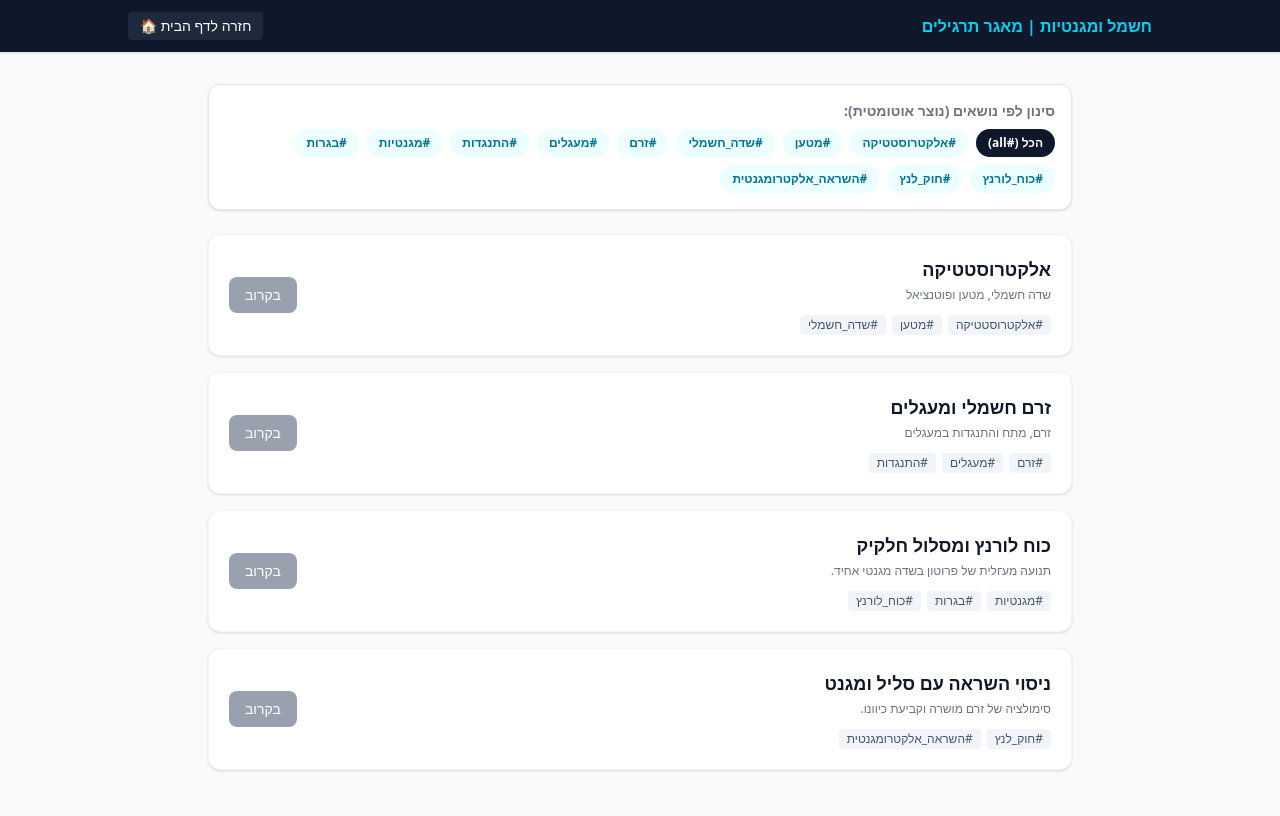
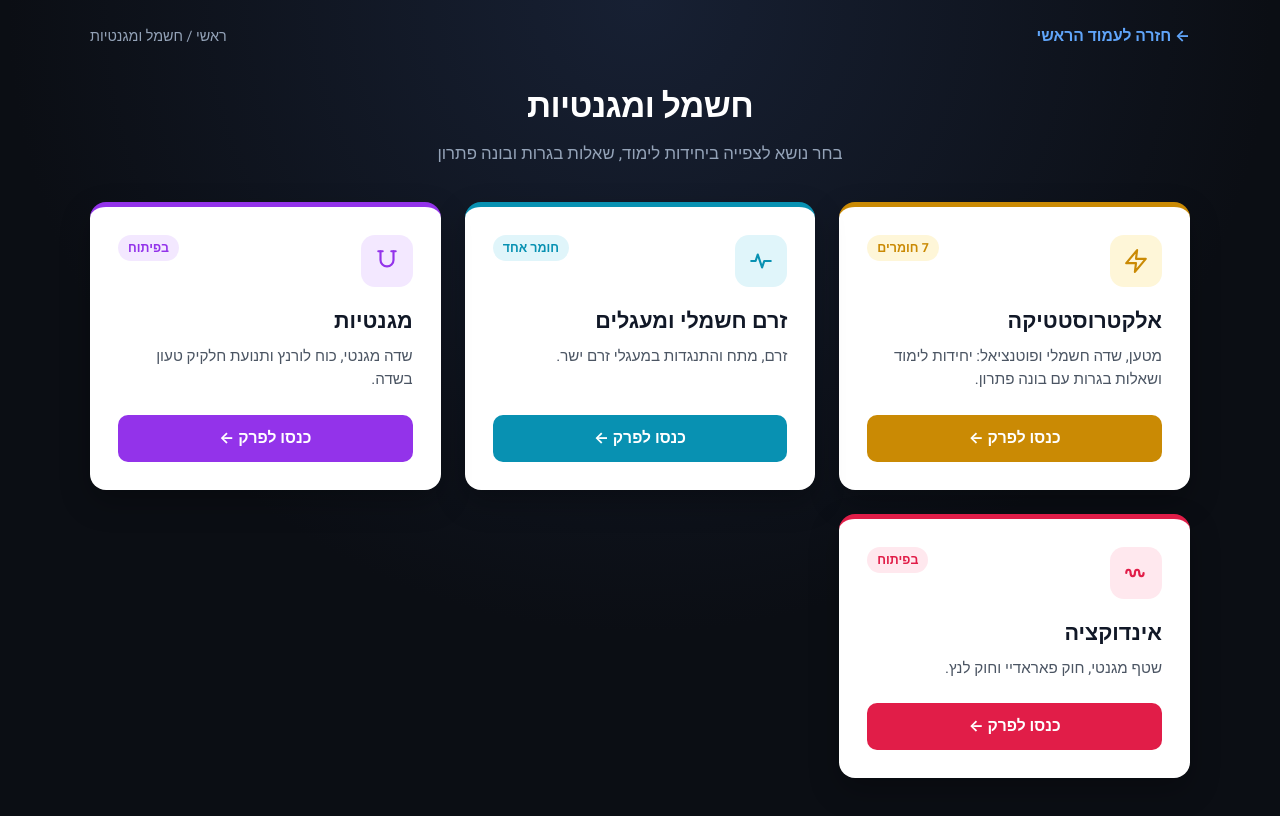
Before and after one commit to bagrut100/Ilya, a plain HTML site: page 02_Electricity/index.html in a window 1280 px wide. Drawn offline with nearby package versions, Linux system fonts and the light colour scheme.

Commit message:
Electricity index: same card style as mechanics, working links, colours per topic; auto-count materials on parent pages
Co-Authored-By: Claude Sonnet 5.5 <noreply@anthropic.com>
Claude-Session: https://claude.ai/code/session_0122D2WzAq3udLakYAmy5bSS

```diff
--- a/02_Electricity/index.html
+++ b/02_Electricity/index.html
@@ -3,120 +3,296 @@
 <head>
     <meta charset="UTF-8">
     <meta name="viewport" content="width=device-width, initial-scale=1.0">
-    <title>חשמל ומגנטיות - תרגילים</title>
-    <script src="https://cdn.jsdelivr.net/npm/@tailwindcss/browser@4"></script>
+    <title>חשמל ומגנטיות - פיזיקה 5 יח"ל</title>
+    <link rel="preconnect" href="https://fonts.googleapis.com">
+    <link rel="preconnect" href="https://fonts.gstatic.com" crossorigin>
+    <link href="https://fonts.googleapis.com/css2?family=Heebo:wght@400;500;700;800&display=swap" rel="stylesheet">
+    <style>
+        :root {
+            --bg-color: #0b0e14;
+            --card-bg: #ffffff;
+            --text-main: #111827;
+            --text-secondary: #4b5563;
+            --accent-blue: #0070f3;
+            --accent-slate: #64748b;
+        }
+
+        * {
+            box-sizing: border-box;
+            margin: 0;
+            padding: 0;
+            font-family: 'Heebo', system-ui, -apple-system, sans-serif;
+        }
+
+        body {
+            background-color: var(--bg-color);
+            background-image: radial-gradient(circle at 50% 0%, #172033 0%, #0b0e14 60%);
+            color: #fff;
+            min-height: 100vh;
+            display: flex;
+            flex-direction: column;
+            align-items: center;
+            padding: 25px 20px 60px;
+        }
+
+        .container {
+            width: 100%;
+            max-width: 1100px;
+        }
+
+        .top-nav {
+            display: flex;
+            align-items: center;
+            justify-content: space-between;
+            margin-bottom: 24px;
+            flex-wrap: wrap;
+            gap: 10px;
+        }
+
+        .back-link {
+            display: inline-flex;
+            align-items: center;
+            gap: 6px;
+            color: #60a5fa;
+            text-decoration: none;
+            font-weight: 700;
+            font-size: 0.98rem;
+            transition: opacity 0.2s;
+        }
+
+        .back-link:hover {
+            opacity: 0.85;
+            text-decoration: underline;
+        }
+
+        .breadcrumbs {
+            color: #94a3b8;
+            font-size: 0.9rem;
+        }
+
+        .header-section {
+            text-align: center;
+            padding: 10px 0 36px;
+        }
+
+        .header-section h1 {
+            font-size: 2.1rem;
+            font-weight: 800;
+            margin-bottom: 10px;
+            letter-spacing: -0.02em;
+        }
+
+        .header-section p {
+            color: #94a3b8;
+            font-size: 1.05rem;
+        }
+
+        .cards-container {
+            display: grid;
+            grid-template-columns: repeat(auto-fit, minmax(310px, 1fr));
+            gap: 24px;
+        }
+
+        .card {
+            background: var(--card-bg);
+            color: var(--text-main);
+            border-radius: 16px;
+            padding: 28px;
+            display: flex;
+            flex-direction: column;
+            justify-content: space-between;
+            box-shadow: 0 12px 30px rgba(0, 0, 0, 0.25);
+            transition: transform 0.25s ease, box-shadow 0.25s ease;
+            border-top: 5px solid var(--accent-blue);
+        }
+
+        .card:hover {
+            transform: translateY(-6px);
+            box-shadow: 0 20px 40px rgba(0, 0, 0, 0.4);
+        }
+
+        .card-top {
+            display: flex;
+            justify-content: space-between;
+            align-items: flex-start;
+            margin-bottom: 18px;
+        }
+
+        .icon-box {
+            width: 52px;
+            height: 52px;
+            border-radius: 14px;
+            background: #eff6ff;
+            color: var(--accent-blue);
+            display: flex;
+            align-items: center;
+            justify-content: center;
+        }
+
+        .icon-box svg {
+            width: 26px;
+            height: 26px;
+            stroke-width: 2;
+        }
+
+        .badge {
+            font-size: 0.78rem;
+            font-weight: 700;
+            padding: 4px 10px;
+            border-radius: 999px;
+        }
+
+        .badge-active {
+            background: #eff6ff;
+            color: #1d4ed8;
+        }
+
+        .badge-soon {
+            background: #f1f5f9;
+            color: #64748b;
+        }
+
+        .card h2 {
+            font-size: 1.35rem;
+            font-weight: 700;
+            margin-bottom: 8px;
+        }
+
+        .card p {
+            font-size: 0.95rem;
+            color: var(--text-secondary);
+            margin-bottom: 24px;
+            line-height: 1.5;
+        }
+
+        .card-btn {
+            display: flex;
+            align-items: center;
+            justify-content: center;
+            gap: 8px;
+            padding: 12px 20px;
+            border-radius: 10px;
+            background-color: var(--accent-blue);
+            color: #fff;
+            font-weight: 700;
+            font-size: 0.98rem;
+            text-decoration: none;
+            transition: filter 0.2s;
+        }
+
+        .card-btn:hover {
+            filter: brightness(1.08);
+        }
+
+        /* Карточки в разработке */
+        .card-soon {
+            border-top-color: #cbd5e1;
+        }
+
+        .card-soon .icon-box {
+            background: #f1f5f9;
+            color: var(--accent-slate);
+        }
+
+        .card-soon .card-btn {
+            background-color: var(--accent-slate);
+        }
+
+        @media (max-width: 600px) {
+            .cards-container {
+                grid-template-columns: 1fr;
+            }
+            .header-section h1 {
+                font-size: 1.7rem;
+            }
+        }
+    </style>
+<style>/* topic-colours */
+.card.t1{border-top-color:#CA8A04 !important}.card.t1 .icon-box{background:#FEF6D8 !important;color:#CA8A04 !important}.card.t1 .badge{background:#FEF6D8 !important;color:#CA8A04 !important}.card.t1 .card-btn{background-color:#CA8A04 !important}
+.card.t2{border-top-color:#0891B2 !important}.card.t2 .icon-box{background:#E0F5FA !important;color:#0891B2 !important}.card.t2 .badge{background:#E0F5FA !important;color:#0891B2 !important}.card.t2 .card-btn{background-color:#0891B2 !important}
+.card.t3{border-top-color:#9333EA !important}.card.t3 .icon-box{background:#F3E8FF !important;color:#9333EA !important}.card.t3 .badge{background:#F3E8FF !important;color:#9333EA !important}.card.t3 .card-btn{background-color:#9333EA !important}
+.card.t4{border-top-color:#E11D48 !important}.card.t4 .icon-box{background:#FFE8EE !important;color:#E11D48 !important}.card.t4 .badge{background:#FFE8EE !important;color:#E11D48 !important}.card.t4 .card-btn{background-color:#E11D48 !important}
+</style>
 </head>
-<body class="bg-gray-50 text-gray-800 min-h-screen flex flex-col">
+<body>
 
-    <nav class="bg-slate-900 text-white py-3 px-4 shadow-sm">
-        <div class="container mx-auto max-w-5xl flex justify-between items-center">
-            <span class="font-bold text-cyan-400">חשמל ומגנטיות | מאגר תרגילים</span>
-            <a href="../index.html" class="text-sm bg-slate-800 hover:bg-slate-700 px-3 py-1 rounded transition">חזרה לדף הבית 🏠</a>
+    <div class="container">
+        <div class="top-nav">
+            <a href="../index.html" class="back-link">← חזרה לעמוד הראשי</a>
+            <span class="breadcrumbs">ראשי / חשמל ומגנטיות</span>
         </div>
-    </nav>
 
-    <main class="flex-grow container mx-auto px-4 py-8 max-w-4xl">
+        <div class="header-section">
+            <h1>חשמל ומגנטיות</h1>
+            <p>בחר נושא לצפייה ביחידות לימוד, שאלות בגרות ובונה פתרון</p>
+        </div>
 
-        <div class="bg-white p-4 rounded-xl shadow-sm border border-gray-200 mb-6">
-            <span class="text-sm font-bold text-gray-500 block mb-2">סינון לפי נושאים (נוצר אוטומטית):</span>
-            <div class="flex flex-wrap gap-2" id="tags-container">
-                <button onclick="filterTags('all')" class="bg-slate-900 text-white text-xs font-semibold px-3 py-1.5 rounded-full transition cursor-pointer">הכל (#all)</button>
+        <div class="cards-container">
+            <div class="card t1">
+                <div>
+                    <div class="card-top">
+                        <div class="icon-box">
+                            <svg viewBox="0 0 24 24" fill="none" stroke="currentColor" stroke-linecap="round" stroke-linejoin="round">
+                                <polygon points="13 2 3 14 12 14 11 22 21 10 12 10 13 2"/>
+                            </svg>
+                        </div>
+                        <span class="badge badge-active">7 חומרים</span>
+                    </div>
+                    <h2>אלקטרוסטטיקה</h2>
+                    <p>מטען, שדה חשמלי ופוטנציאל: יחידות לימוד ושאלות בגרות עם בונה פתרון.</p>
+                </div>
+                <a href="02_1_electrostatics/index.html" class="card-btn">כנסו לפרק ←</a>
+            </div>
+
+            <div class="card t2">
+                <div>
+                    <div class="card-top">
+                        <div class="icon-box">
+                            <svg viewBox="0 0 24 24" fill="none" stroke="currentColor" stroke-linecap="round" stroke-linejoin="round">
+                                <path d="M3 12h4l2-6 4 12 2-6h6"/>
+                            </svg>
+                        </div>
+                        <span class="badge badge-active">חומר אחד</span>
+                    </div>
+                    <h2>זרם חשמלי ומעגלים</h2>
+                    <p>זרם, מתח והתנגדות במעגלי זרם ישר.</p>
+                </div>
+                <a href="02_2_current/index.html" class="card-btn">כנסו לפרק ←</a>
+            </div>
+
+            <div class="card t3">
+                <div>
+                    <div class="card-top">
+                        <div class="icon-box">
+                            <svg viewBox="0 0 24 24" fill="none" stroke="currentColor" stroke-linecap="round" stroke-linejoin="round">
+                                <path d="M6 3v8a6 6 0 0 0 12 0V3"/><line x1="4" y1="3" x2="8" y2="3"/><line x1="16" y1="3" x2="20" y2="3"/>
+                            </svg>
+                        </div>
+                        <span class="badge badge-active">בפיתוח</span>
+                    </div>
+                    <h2>מגנטיות</h2>
+                    <p>שדה מגנטי, כוח לורנץ ותנועת חלקיק טעון בשדה.</p>
+                </div>
+                <a href="02_3_magnetism/index.html" class="card-btn">כנסו לפרק ←</a>
+            </div>
+
+            <div class="card t4">
+                <div>
+                    <div class="card-top">
+                        <div class="icon-box">
+                            <svg viewBox="0 0 24 24" fill="none" stroke="currentColor" stroke-linecap="round" stroke-linejoin="round">
+                                <path d="M3 12c0-4 4-4 4 0s4 4 4 0 4-4 4 0 4 4 4 0"/>
+                            </svg>
+                        </div>
+                        <span class="badge badge-active">בפיתוח</span>
+                    </div>
+                    <h2>אינדוקציה</h2>
+                    <p>שטף מגנטי, חוק פאראדיי וחוק לנץ.</p>
+                </div>
+                <a href="02_4_induction/index.html" class="card-btn">כנסו לפרק ←</a>
             </div>
         </div>
-
-        <div class="space-y-4" id="materials-list">
-
-
-
-            <div class="item-card bg-white p-5 rounded-xl shadow-sm border border-gray-100 flex flex-col sm:flex-row justify-between sm:items-center gap-4 transition"
-                 data-tags="אלקטרוסטטיקה,מטען,שדה_חשמלי">
-                <div>
-                    <h4 class="font-bold text-gray-900 text-lg">אלקטרוסטטיקה</h4>
-                    <p class="text-gray-500 text-xs mt-1 mb-3">שדה חשמלי, מטען ופוטנציאל</p>
-                    <div class="card-tags-visible flex flex-wrap gap-1.5"></div>
-                </div>
-                <a href="02_1_electrostatics/index.html" class="bg-gray-400 text-white text-sm font-medium px-4 py-2 rounded-lg text-center cursor-not-allowed">בקרוב</a>
-            </div>
-
-            <div class="item-card bg-white p-5 rounded-xl shadow-sm border border-gray-100 flex flex-col sm:flex-row justify-between sm:items-center gap-4 transition"
-                 data-tags="זרם,מעגלים,התנגדות">
-                <div>
-                    <h4 class="font-bold text-gray-900 text-lg">זרם חשמלי ומעגלים</h4>
-                    <p class="text-gray-500 text-xs mt-1 mb-3">זרם, מתח והתנגדות במעגלים</p>
-                    <div class="card-tags-visible flex flex-wrap gap-1.5"></div>
-                </div>
-                <a href="02_2_current/index.html" class="bg-gray-400 text-white text-sm font-medium px-4 py-2 rounded-lg text-center cursor-not-allowed">בקרוב</a>
-            </div>
-
-            <div class="item-card bg-white p-5 rounded-xl shadow-sm border border-gray-100 flex flex-col sm:flex-row justify-between sm:items-center gap-4 transition"
-                 data-tags="מגנטיות,בגרות,כוח_לורנץ">
-                <div>
-                    <h4 class="font-bold text-gray-900 text-lg">כוח לורנץ ומסלול חלקיק</h4>
-                    <p class="text-gray-500 text-xs mt-1 mb-3">תנועה מעгלית של פרוטון בשדה מגנטי אחיד.</p>
-                    <div class="card-tags-visible flex flex-wrap gap-1.5"></div>
-                </div>
-                <a href="02_3_magnetism/index.html" class="bg-gray-400 text-white text-sm font-medium px-4 py-2 rounded-lg text-center cursor-not-allowed">בקרוב</a>
-            </div>
-
-            <div class="item-card bg-white p-5 rounded-xl shadow-sm border border-gray-100 flex flex-col sm:flex-row justify-between sm:items-center gap-4 transition"
-                 data-tags="חוק_לנץ,השראה_אלקטרומגנטית">
-                <div>
-                    <h4 class="font-bold text-gray-900 text-lg">ניסוי השראה עם סליל ומגנט</h4>
-                    <p class="text-gray-500 text-xs mt-1 mb-3">סימולציה של זרם מושרה וקביעת כיוונו.</p>
-                    <div class="card-tags-visible flex flex-wrap gap-1.5"></div>
-                </div>
-                <a href="02_4_induction/index.html" class="bg-gray-400 text-white text-sm font-medium px-4 py-2 rounded-lg text-center cursor-not-allowed">בקרוב</a>
-            </div>
-
-        </div>
-    </main>
-
-    <script>
-        // 1. Собираем все теги со всех карточек автоматически
-        const cards = document.querySelectorAll('.item-card');
-        const tagsContainer = document.getElementById('tags-container');
-        const allTags = new Set(); // Сет, чтобы теги не повторялись
-
-        cards.forEach(card => {
-            const rawTags = card.getAttribute('data-tags');
-            if (rawTags) {
-                const tagsArray = rawTags.split(',');
-
-                // Отрисовываем теги внутри самой карточки, чтобы не писать их вручную в HTML
-                const visibleContainer = card.querySelector('.card-tags-visible');
-                tagsArray.forEach(tag => {
-                    allTags.add(tag); // Добавляем в общий список фильтров
-
-                    const tagSpan = document.createElement('span');
-                    tagSpan.className = "text-xs bg-slate-100 text-slate-600 px-2 py-0.5 rounded hover:bg-cyan-100 hover:text-cyan-700 cursor-pointer";
-                    tagSpan.innerText = `#${tag}`;
-                    tagSpan.onclick = () => filterTags(tag);
-                    visibleContainer.appendChild(tagSpan);
-                });
-            }
-        });
-
-        // 2. Автоматически создаем кнопки фильтров наверху страницы
-        allTags.forEach(tag => {
-            const btn = document.createElement('button');
-            btn.className = "bg-cyan-50 hover:bg-cyan-100 text-cyan-700 text-xs font-semibold px-3 py-1.5 rounded-full transition cursor-pointer";
-            btn.innerText = `#${tag}`;
-            btn.onclick = () => filterTags(tag);
-            tagsContainer.appendChild(btn);
-        });
-
-        // 3. Функция самого фильтра (работает так же мгновенно)
-        function filterTags(selectedTag) {
-            cards.forEach(card => {
-                const cardTags = card.getAttribute('data-tags').split(',');
-                if (selectedTag === 'all' || cardTags.includes(selectedTag)) {
-                    card.style.display = 'flex';
-                } else {
-                    card.style.display = 'none';
-                }
-            });
-        }
-    </script>
+    </div>
 
 </body>
 </html>
```
Also changed, not shown: 01_Mechanics/index.html (+1 -1 lines), 1 other file.
